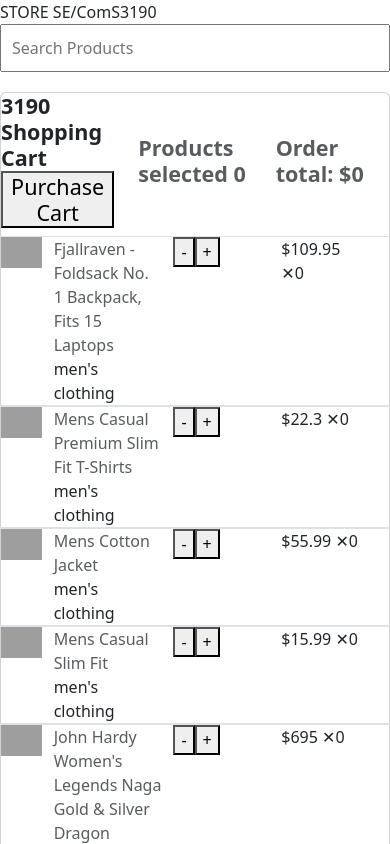
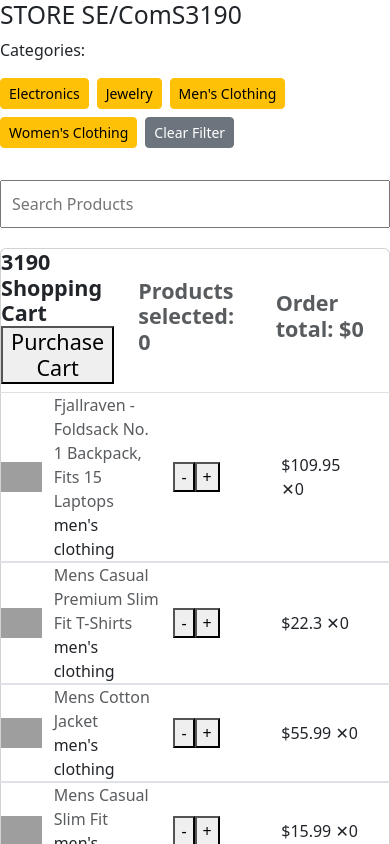
Before and after one commit to HenryT-03/Activity-3, a React (Create React App) app: page / in a window 390 px wide. Shown: the top 844 px of the page. Built offline with nearby package versions, Linux system fonts and the light colour scheme; grey boxes are pictures that could not be loaded.

Commit message:
added filters on search bar

```diff
--- a/src/Catalog.js
+++ b/src/Catalog.js
@@ -1,129 +1,179 @@
 import React, {useState, useEffect} from "react";
 import { BrowserRouter as Router, Route, Routes, useNavigate } from "react-router-dom";
+import { Button } from 'react-bootstrap';
 import "bootstrap/dist/css/bootstrap.css";
 
-const Catalog = () =>
-{
-    const[catalog, setCatalog] = useState([]);
-    const[cart, setCart] = useState([]);
-    const[cartTotal, setCartTotal] = useState(0);
-    const[searchTerm, setSearchTerm] = useState("");
+const Catalog = () => {
+    const [catalog, setCatalog] = useState([]);
+    const [filteredCatalog, setFilteredCatalog] = useState([]); // State for filtered catalog
+    const [cart, setCart] = useState([]);
+    const [cartTotal, setCartTotal] = useState(0);
+    const [searchTerm, setSearchTerm] = useState("");
 
-    const filteredCatalog = catalog.filter((item) =>
-        item.title.toLowerCase().includes(searchTerm.toLowerCase()) ||
-        item.category.toLowerCase().includes(searchTerm.toLowerCase())
-    );
+    const filterCategory = (tag) => {
+        const results = catalog.filter((product) => product.category === tag);
+        setFilteredCatalog(results);
+    };
 
-    const listItems = filteredCatalog.map((item) =>
-        <div class="row border-top border-bottom" key={item.id}>
-            <div class="row main align-items center">
-                <div class="col-2">
-                    <img class="img-fluid" src={item.image}></img>
+    const clearSearch = () => {
+        setSearchTerm(""); // Clear the input
+        setFilteredCatalog(catalog); // Reset to full catalog
+    };
+
+    const handleChange = (e) => {
+        setSearchTerm(e.target.value);
+        const results = catalog.filter(eachProduct => {
+            if (e.target.value === "") return catalog;
+            return eachProduct.title.toLowerCase().includes(e.target.value.toLowerCase());
+        });
+        setFilteredCatalog(results);
+    };
+
+    const listItems = filteredCatalog.map((item) => (
+        <div className="row border-top border-bottom" key={item.id}>
+            <div className="row main align-items-center">
+                <div className="col-2">
+                    <img className="img-fluid" src={item.image} alt={item.title} />
                 </div>
-                <div class="col">
-                    <div class="row text-muted">{item.title}</div>
-                    <div class="row">{item.category}</div>
+                <div className="col">
+                    <div className="row text-muted">{item.title}</div>
+                    <div className="row">{item.category}</div>
                 </div>
-                <div class="col">
-                    <button type="button" variant="light" onClick={() => removeFromCart(item)}> - </button>
-                    <button type="button" variant="light" onClick={() => addToCart(item)}> + </button>
+                <div className="col">
+                    <button type="button" onClick={() => removeFromCart(item)}> - </button>
+                    <button type="button" onClick={() => addToCart(item)}> + </button>
                 </div>
-                <div class="col">
-                    ${item.price} <span class="close">&#10005;</span>{howManyItems(item.id)}
+                <div className="col">
+                    ${item.price} <span className="close">&#10005;</span>{howManyItems(item.id)}
                 </div>
             </div>
         </div>
-    );
+    ));
 
-    const addToCart = (item) =>
-    {
+    const addToCart = (item) => {
         setCart([...cart, item]);
     };
 
-    const removeFromCart = (item) =>
-    {
+    const removeFromCart = (item) => {
         let itemFound = false;
         const updatedCart = cart.filter((cartItem) => {
-            if (item.id === cartItem.id && !itemFound)
-            {
+            if (item.id === cartItem.id && !itemFound) {
                 itemFound = true;
                 return false;
             }
             return true;
-        })
-        if (itemFound)
-        {
+        });
+        if (itemFound) {
             setCart(updatedCart);
         }
     };
 
-    const cartItems = cart.map((item, index) =>
-    {
+    const cartItems = cart.map((item, index) => (
         <div key={index}>
-            <img class="img-fluid" src={item.image} width={150}>
-            {item.title}
-            ${item.price}
-            </img>
+            <img className="img-fluid" src={item.image} width={150} alt={item.title} />
+            {item.title} ${item.price}
         </div>
-    });
+    ));
 
-    useEffect(()=>{
+    useEffect(() => {
         const total = () => {
             let totalAmount = 0;
-            for (let i=0; i<cart.length; i++){
+            for (let i = 0; i < cart.length; i++) {
                 totalAmount += cart[i].price;
             }
             setCartTotal(totalAmount);
-            console.log(totalAmount);
         };
         total();
-    },[cart]);
+    }, [cart]);
 
-    useEffect(()=>{
+    useEffect(() => {
         const fetchData = async () => {
             const someResponse = await fetch("./products.json");
             const data = await someResponse.json();
-            // update State Variable
             setCatalog(data);
+            setFilteredCatalog(data); // Initialize filtered catalog
         };
-
         fetchData();
-    },[]);
+    }, []);
 
     function howManyItems(id) {
-        let amount = cart.filter((cartItem) => cartItem.id === id);
-        return amount.length;
+        return cart.filter((cartItem) => cartItem.id === id).length;
     }
 
-    const navigate = useNavigate()
+    const navigate = useNavigate();
+
     return (
         <div>
-            STORE SE/ComS3190
+            <h2>STORE SE/ComS3190</h2>
 
-            <input type="text" placeholder="Search Products" value={searchTerm} style={{width: '100%', padding: '10px', marginBottom: '20px'}}
-            onChange={(e) => setSearchTerm(e.target.value)}>
-            </input>
-            <div class="card">
-                <div class="row">
-                    {/* HERE, IT IS THE SHOPING CART */}
-                    <div class="col-md-8 cart">
-                        <div class="title">
-                            <div class="row">
-                                <div class="col">
+            {/* Category Filter Buttons */}
+            <div className="mb-4">
+                <p>Categories:</p>
+                <div className="d-flex flex-wrap">
+                    <Button
+                        variant="warning"
+                        className="mb-2 me-2 btn-sm"
+                        onClick={() => filterCategory("electronics")}
+                    >
+                        Electronics
+                    </Button>
+                    <Button
+                        variant="warning"
+                        className="mb-2 me-2 btn-sm"
+                        onClick={() => filterCategory("jewelery")}
+                    >
+                        Jewelry
+                    </Button>
+                    <Button
+                        variant="warning"
+                        className="mb-2 me-2 btn-sm"
+                        onClick={() => filterCategory("men's clothing")}
+                    >
+                        Men's Clothing
+                    </Button>
+                    <Button
+                        variant="warning"
+                        className="mb-2 me-2 btn-sm"
+                        onClick={() => filterCategory("women's clothing")}
+                    >
+                        Women's Clothing
+                    </Button>
+                    <Button
+                        variant="secondary"
+                        className="mb-2 me-2 btn-sm"
+                        onClick={clearSearch}
+                    >
+                        Clear Filter
+                    </Button>
+                </div>
+            </div>
+
+            {/* Search Bar */}
+            <input
+                type="text"
+                placeholder="Search Products"
+                value={searchTerm}
+                style={{ width: '100%', padding: '10px', marginBottom: '20px' }}
+                onChange={handleChange}
+            />
+
+            {/* Shopping Cart */}
+            <div className="card">
+                <div className="row">
+                    <div className="col-md-8 cart">
+                        <div className="title">
+                            <div className="row">
+                                <div className="col">
                                     <h4>
                                         <b>3190 Shopping Cart</b>
                                         <button onClick={() => navigate("/Payment")}>Purchase Cart</button>
                                     </h4>
                                 </div>
-                                <div class="col align-self-center text-right text-muted">
-                                    <h4>
-                                        <b>Products selected {cart.length}</b>
-                                    </h4>
+                                <div className="col align-self-center text-right text-muted">
+                                    <h4><b>Products selected: {cart.length}</b></h4>
                                 </div>
-                                <div class ="col align-self-center text-right text-muted">
-                                    <h4>
-                                        <b>Order total: ${cartTotal}</b>
-                                    </h4>
+                                <div className="col align-self-center text-right text-muted">
+                                    <h4><b>Order total: ${cartTotal}</b></h4>
                                 </div>
                             </div>
                         </div>
@@ -135,4 +185,4 @@ const Catalog = () =>
     );
 };
 
-export default Catalog
+export default Catalog;
```
